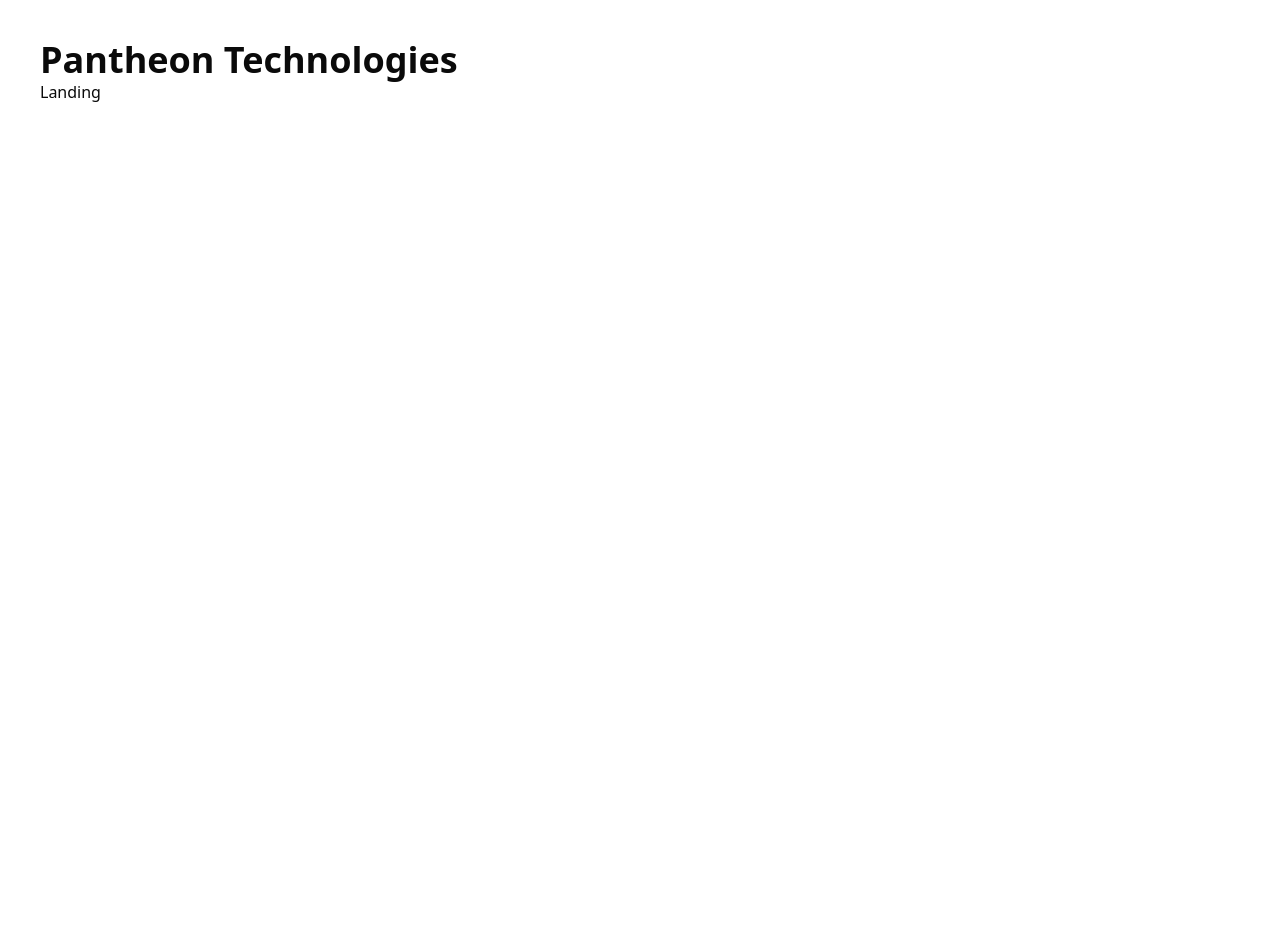
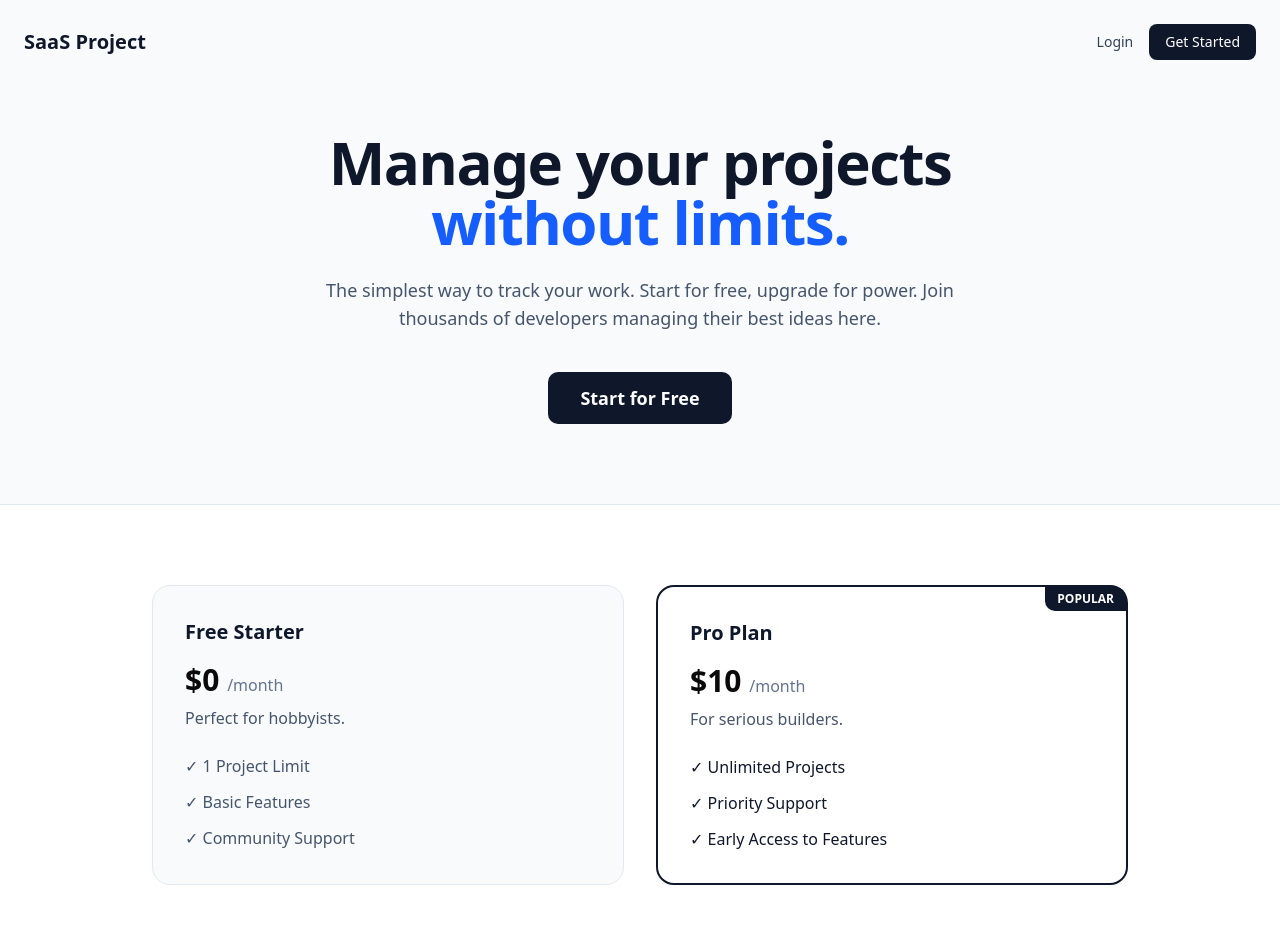
Before and after one commit to CPATRICK321/saas-template, a Next.js app: page / in a window 1280 px wide. Shown: the top 952 px of the page. Before the commit the page ends 800 px from the top, so only its background shows below. Built offline with nearby package versions, Linux system fonts and the light colour scheme; no server answers.

Commit message:
Update landing

```diff
--- a/src/app/page.tsx
+++ b/src/app/page.tsx
@@ -1,18 +1,105 @@
 import { auth } from "@/auth"
-import SignIn from "@/components/sign-in";
-import SignOut from "@/components/sign-out";
-
+import Link from "next/link";
 
 export default async function Home() {
   const session = await auth()
+  const user = session?.user
 
   return (
-    <div className="p-10">
-      <h1 className="text-4xl font-bold">Pantheon Technologies</h1>
+    <div className="flex flex-col min-h-screen bg-slate-50">
+      <nav className="flex items-center justify-between p-6 max-w-7xl mx-auto w-full">
+        <div className="text-xl font-bold text-slate-900">SaaS Project</div>
+        <div className="flex items-center gap-4">
+          {user ? (
+            <Link
+              href="/dashboard"
+              className="text-sm font-medium text-slate-700 hover:text-slate-900 transition-colors"
+            >
+              Dashboard
+            </Link>
+          ) : (
+            <>
+              <Link
+                href="/login"
+                className="text-sm font-medium text-slate-700 hover:text-slate-900 transition-colors"
+              >
+                Login
+              </Link>
+              <Link
+                href="/signup"
+                className="bg-slate-900 text-white px-4 py-2 rounded-md text-sm font-medium hover:bg-slate-800 transition-colors">
+                  Get Started
+              </Link>
+            </>
+          )}
+        </div>
+      </nav>
 
-      <div>Landing</div>
+      <main className="flex-1 flex flex-col items-center justify-center px-6 text-center mt-12 mb-20">
+        <h1 className="text-5xl font-extrabold text-slate-900 tracking-tight sm:text-6xl mb-6">
+          Manage your projects <br className="hidden sm:block" />
+          <span className="text-blue-600">without limits.</span>
+        </h1>
+        <p className="text-lg text-slate-600 max-w-2xl mb-10">
+          The simplest way to track your work. Start for free, upgrade for power.
+          Join thousands of developers managing their best ideas here.
+        </p>
+
+        <div className="flex gap-4">
+          {user ? (
+            <Link
+              href="/dashboard"
+              className="bg-blue-600 text-white px-8 py-3 rounded-lg text-lg font-semibold hover:bg-blue-700 transition-colors"
+            >
+              Go to Dashboard
+            </Link>
+          ) : (
+            <Link
+              href="/register"
+              className="bg-slate-900 text-white px-8 py-3 rounded-lg text-lg font-semibold hover:bg-slate-800 transition-colors"
+            >
+              Start for Free
+            </Link>
+          )}
+        </div>
+      </main>
+
+      <section className="bg-white py-20 border-t border-slate-200">
+        <div className="max-w-5xl mx-auto px-6 grid md:grid-cols-2 gap-8">
+
+          {/* Free Tier */}
+          <div className="p-8 border border-slate-200 rounded-2xl bg-slate-50">
+            <h3 className="text-xl font-bold text-slate-900">Free Starter</h3>
+            <p className="text-3xl font-bold mt-4">$0 <span className="text-base font-normal text-slate-500">/month</span></p>
+            <p className="text-slate-600 mt-2">Perfect for hobbyists.</p>
+            <ul className="mt-6 space-y-3 text-slate-600">
+              <li className="flex items-center">✓ 1 Project Limit</li>
+              <li className="flex items-center">✓ Basic Features</li>
+              <li className="flex items-center">✓ Community Support</li>
+            </ul>
+          </div>
 
 
+          <div className="p-8 border-2 border-slate-900 rounded-2xl relative">
+            <div className="absolute top-0 right-0 bg-slate-900 text-white text-xs font-bold px-3 py-1 rounded-bl-lg rounded-tr-lg">
+              POPULAR
+            </div>
+            <h3 className="text-xl font-bold text-slate-900">Pro Plan</h3>
+            <p className="text-3xl font-bold mt-4">$10 <span className="text-base font-normal text-slate-500">/month</span></p>
+            <p className="text-slate-600 mt-2">For serious builders.</p>
+            <ul className="mt-6 space-y-3 text-slate-900 font-medium">
+              <li className="flex items-center">✓ Unlimited Projects</li>
+              <li className="flex items-center">✓ Priority Support</li>
+              <li className="flex items-center">✓ Early Access to Features</li>
+            </ul>
+          </div>
+
+        </div>
+      </section>
+
+      <footer className="py-8 text-center text-slate-500 text-sm">
+        © {new Date().getFullYear()} SaaS Project. All rights reserved.
+      </footer>
     </div>
   );
 }
```
